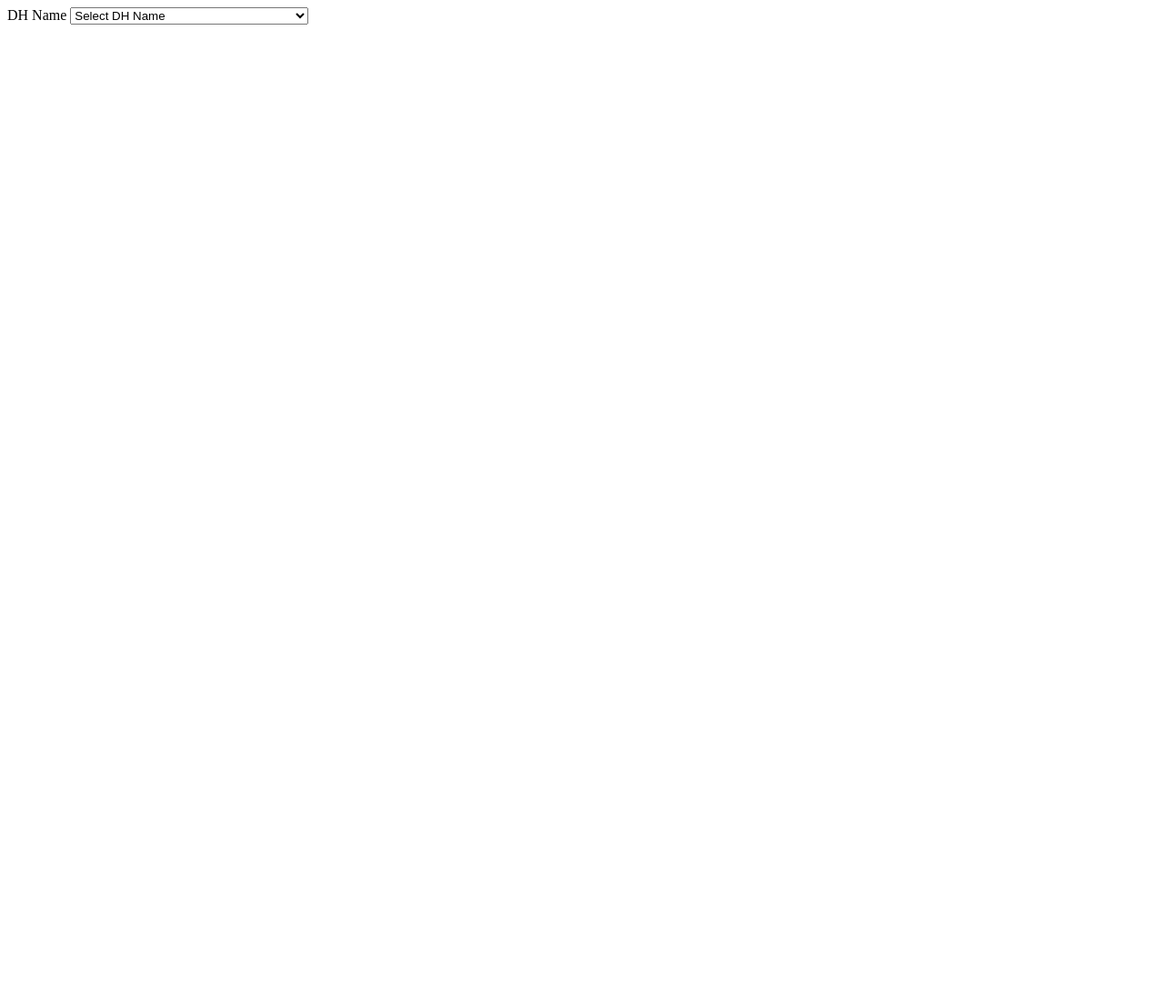
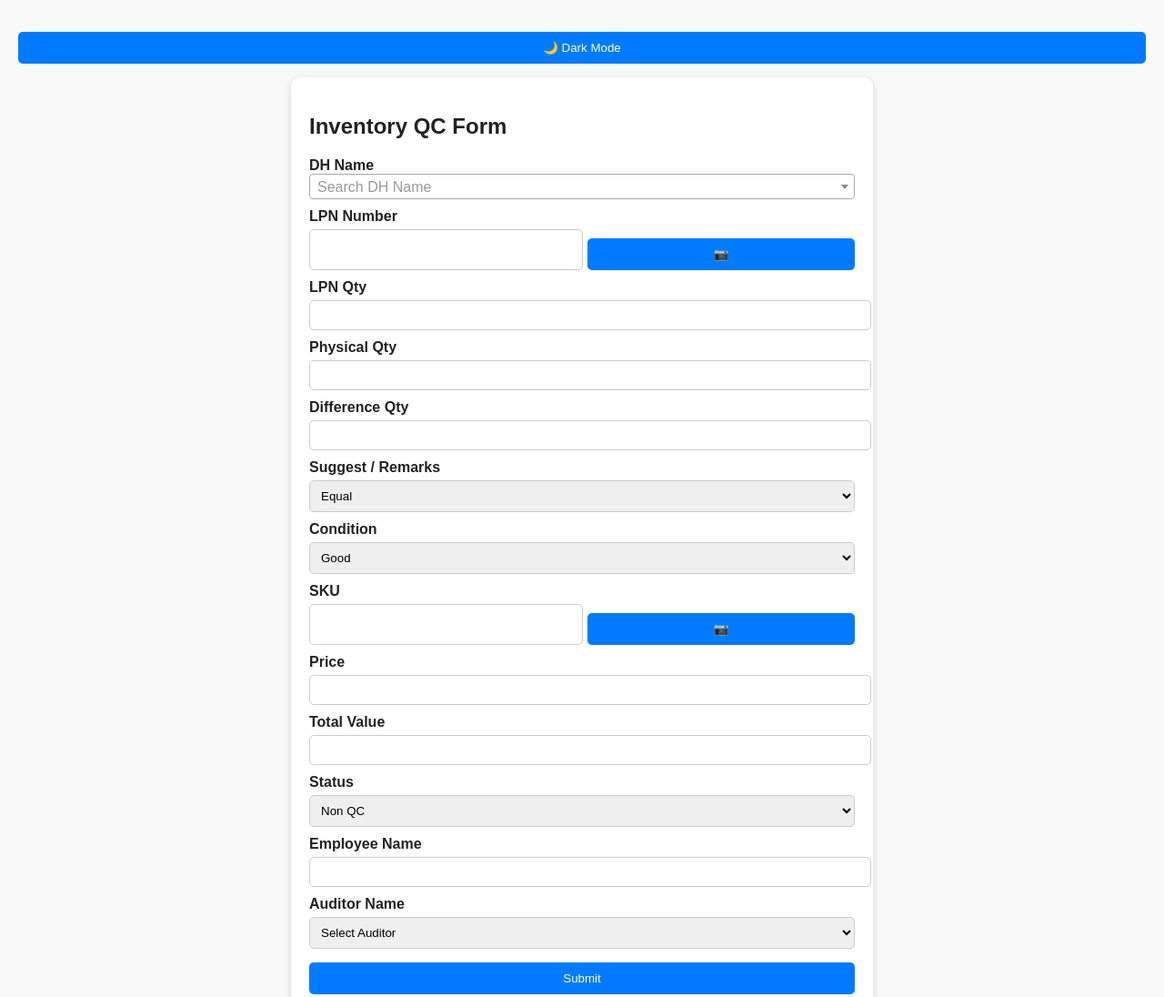
Before and after one commit to sagar9365/ResponsiveAuditForm, a plain HTML site: page index.html in a window 1280 px wide. Shown: the top 1096 px of the page at 91% size. Before the commit the page ends 800 px from the top, so only its background shows below. Drawn offline with nearby package versions, Linux system fonts and the light colour scheme.

Commit message:
Update index.html

```diff
--- a/index.html
+++ b/index.html
@@ -3,19 +3,43 @@
 <head>
 <meta charset="UTF-8">
 <meta name="viewport" content="width=device-width, initial-scale=1.0">
-  <title>Searchable DH Name</title>
+<title>Inventory QC Form</title>
 
-  <!-- Select2 CSS -->
-  <link href="https://cdn.jsdelivr.net/npm/select2@4.1.0-rc.0/dist/css/select2.min.css" rel="stylesheet"/>
-  <!-- Custom CSS -->
-  <link rel="stylesheet" href="style.css">
+<!-- Select2 CSS & JS -->
+<link href="https://cdn.jsdelivr.net/npm/select2@4.1.0-rc.0/dist/css/select2.min.css" rel="stylesheet" />
+<script src="https://code.jquery.com/jquery-3.6.0.min.js"></script>
+<script src="https://cdn.jsdelivr.net/npm/select2@4.1.0-rc.0/dist/js/select2.min.js"></script>
+
+<!-- html5-qrcode -->
+<script src="https://unpkg.com/html5-qrcode"></script>
+
+<style>
+body { font-family: Arial; margin: 20px; background: #f9f9f9; color:#222; transition:0.3s;}
+body.dark { background:#121212; color:#eee;}
+.form-container { max-width:600px; margin:auto; background:#fff; padding:20px; border-radius:10px; box-shadow:0 2px 8px rgba(0,0,0,0.15);}
+body.dark .form-container { background:#1e1e1e;}
+label { font-weight:bold; margin-top:10px; display:block;}
+input, select { width:100%; padding:8px; margin-top:5px; border:1px solid #ccc; border-radius:5px; }
+button { margin-top:15px; padding:10px; background:#007bff; border:none; color:#fff; border-radius:5px; cursor:pointer; width:100%;}
+button:hover { background:#0056b3;}
+
+.scanner-modal { display:none; position:fixed; top:0; left:0; right:0; bottom:0; background: rgba(0,0,0,0.8); z-index:1000; justify-content:center; align-items:center;}
+.scanner-box { width:300px; height:300px; background:#000; border-radius:10px; }
+.close-btn { margin-top:10px; padding:6px 12px; background:red; border:none; color:#fff; border-radius:5px; cursor:pointer; }
+
+.dark-toggle { margin-bottom:15px; }
+</style>
 </head>
 <body>
 
-  <div class="form-group">
-    <label for="dhName">DH Name</label>
-    <select id="dhName">
-      <option value="">Select DH Name</option>
+<button class="dark-toggle" onclick="toggleDark()">🌙 Dark Mode</button>
+
+<div class="form-container">
+<h2>Inventory QC Form</h2>
+
+<label>DH Name</label>
+<select id="dhName" required>
+  <option value="">Select DH</option>
   <option>BLR-BTM-2</option>
   <option>BLR-BTM LAYOUT NEW</option>
   <option>BLR-RICHMOND TOWN</option>
@@ -56,6 +80,7 @@
   <option>BLR-BASAVANAPURA NETWORK 2</option>
   <option>BLR-Bagalur</option>
   <option>BLR-RWF Yelahanka</option>
+  <option>Sanjaynagar</option>
   <option>BLR-BHADRAPPA LAYOUT NETWORK</option>
   <option>BLR-Bhadrapppa Layout</option>
   <option>BLR-HBR Layout</option>
@@ -71,13 +96,143 @@
   <option>BLR-Malleshwaram new</option>
   <option>BLR-RAMAMURTHY NAGAR NEW</option>
 </select>
+
+<label>LPN Number</label>
+<div style="display:flex; gap:5px;">
+  <input type="text" id="lpnNumber" required>
+  <button type="button" onclick="openScanner('lpnNumber')">📷</button>
 </div>
 
-  <!-- jQuery -->
-  <script src="https://code.jquery.com/jquery-3.6.0.min.js"></script>
-  <!-- Select2 JS -->
-  <script src="https://cdn.jsdelivr.net/npm/select2@4.1.0-rc.0/dist/js/select2.min.js"></script>
-  <!-- Custom JS -->
-  <script src="script.js"></script>
+<label>LPN Qty</label>
+<input type="number" id="lpnQty" required>
+
+<label>Physical Qty</label>
+<input type="number" id="phyQty" required>
+
+<label>Difference Qty</label>
+<input type="number" id="diffQty" readonly>
+
+<label>Suggest / Remarks</label>
+<select id="remarks">
+  <option>Equal</option>
+  <option>Short</option>
+  <option>Excess</option>
+</select>
+
+<label>Condition</label>
+<select id="condition">
+  <option selected>Good</option>
+  <option>Damage</option>
+  <option>Mismatch</option>
+</select>
+
+<label>SKU</label>
+<div style="display:flex; gap:5px;">
+  <input type="text" id="sku">
+  <button type="button" onclick="openScanner('sku')">📷</button>
+</div>
+
+<label>Price</label>
+<input type="number" id="price">
+
+<label>Total Value</label>
+<input type="number" id="totalValue" readonly>
+
+<label>Status</label>
+<select id="status">
+  <option>Non QC</option>
+  <option>QC Done</option>
+</select>
+
+<label>Employee Name</label>
+<input type="text" id="empName" required>
+
+<label>Auditor Name</label>
+<select id="auditor">
+  <option value="">Select Auditor</option>
+  <option>Arjun MY</option>
+  <option>Kishor Pandit</option>
+  <option>Jeet Kumar</option>
+  <option>Sagar Pandit</option>
+</select>
+
+<button type="submit">Submit</button>
+
+</div>
+
+<!-- Scanner Modal -->
+<div id="scannerModal" class="scanner-modal">
+  <div>
+    <div id="reader" class="scanner-box"></div>
+  </div>
+</div>
+
+<script>
+$(document).ready(function() {
+  $("#dhName").select2({ placeholder: "Search DH Name", width:'100%' });
+});
+
+// Dark mode toggle
+function toggleDark(){ document.body.classList.toggle("dark"); }
+
+// Calculation functions
+function calcDiff(){
+  let lpn= +document.getElementById("lpnQty").value||0;
+  let phy= +document.getElementById("phyQty").value||0;
+  let diff = Math.abs(lpn - phy);
+  document.getElementById("diffQty").value = diff;
+  let remark = "Equal";
+  if(lpn>phy) remark="Short";
+  else if(lpn<phy) remark="Excess";
+  document.getElementById("remarks").value = remark;
+  calcValue();
+}
+function calcValue(){
+  let diff = +document.getElementById("diffQty").value||0;
+  let price = +document.getElementById("price").value||0;
+  document.getElementById("totalValue").value = diff*price;
+}
+document.getElementById("lpnQty").addEventListener("input",calcDiff);
+document.getElementById("phyQty").addEventListener("input",calcDiff);
+document.getElementById("price").addEventListener("input",calcValue);
+
+// Scanner functions
+let scanner;
+let currentField;
+function openScanner(fieldId){
+  currentField = fieldId;
+
+  if(scanner){ // stop previous scanner if running
+    scanner.stop().then(()=>scanner.clear());
+  }
+
+  document.getElementById("scannerModal").style.display="flex";
+
+  scanner = new Html5Qrcode("reader");
+  scanner.start(
+    { facingMode: { exact: "environment" } },
+    { fps:20, qrbox:250 },
+    (decodedText)=>{
+      document.getElementById(currentField).value = decodedText;
+      closeScanner();
+    },
+    (err)=>{}
+  ).catch(err=>{ alert("Camera error: "+err); });
+}
+
+function closeScanner(){
+  if(scanner){
+    scanner.stop().then(()=>scanner.clear()).catch(()=>{});
+    scanner=null;
+  }
+  document.getElementById("scannerModal").style.display="none";
+}
+
+// Click outside scanner to close
+document.getElementById("scannerModal").addEventListener("click",function(e){
+  if(e.target===this){ closeScanner(); }
+});
+</script>
+
 </body>
 </html>
```
Lines whose indentation alone changed are shown as unchanged.
